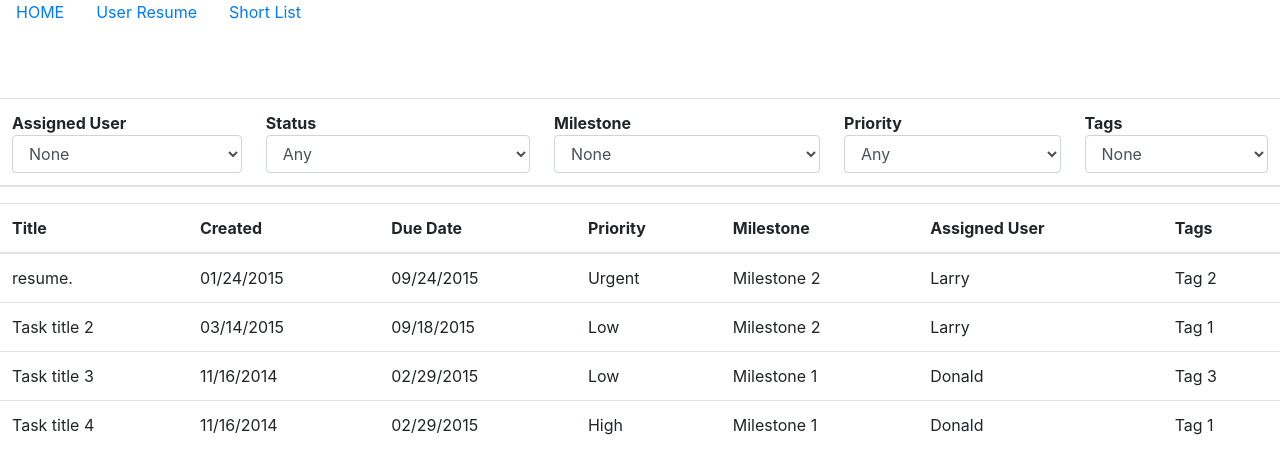
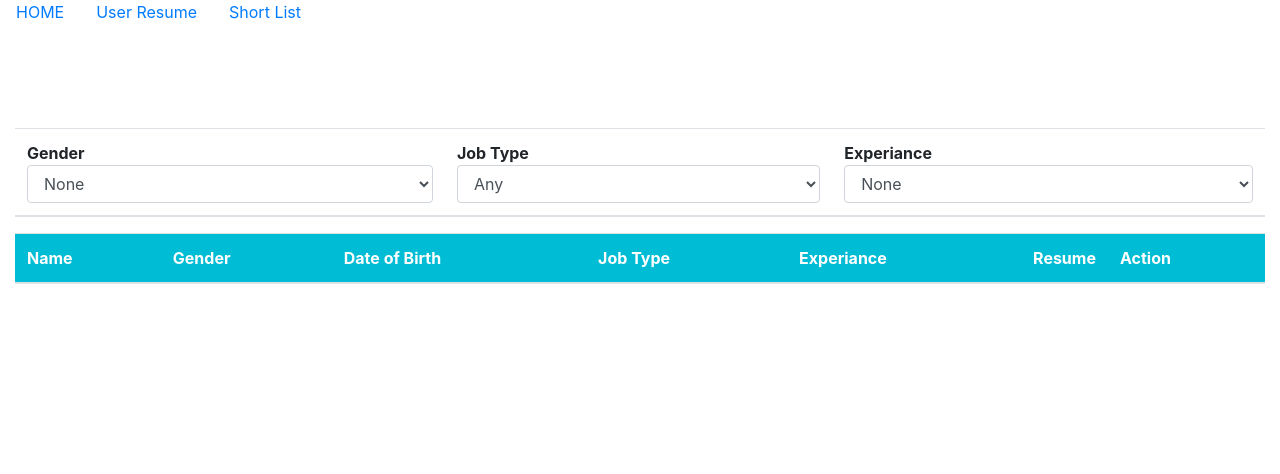
Before and after one commit to thanseefpp/Hackathon, a Django app: page /admin/user/ in a window 1280 px wide. Shown: the part 62-536 px from the top of the page. Run offline with Django 3.2, Linux system fonts and the light colour scheme; a user stored in the database is signed in; data comes from the database, SQL or seed files in the repository; both versions use the stored data as it was after the commit; lists and menus that the app fills with data are empty; some libraries are stand-ins or nearby versions.

Commit message:
complete userlist and shortlist

```diff
--- a/office/urls.py
+++ b/office/urls.py
@@ -6,5 +6,7 @@ urlpatterns = [
     path('adminlogout/',views.adminlogout,name='adminlogout'),
     path('admin/dashboard/',views.admindash,name='admindash'),
     path('admin/user/',views.userlist,name='userlist'),
-    path('admin//shortlist',views.shortlist,name='shortlist'),
+    path('admin/shortlist',views.shortlist,name='shortlist'),
+    path('approve/<int:id>/',views.approve,name='approve'),
+
 ]
--- a/office/views.py
+++ b/office/views.py
@@ -5,6 +5,7 @@ from django.contrib.auth.decorators import login_required
 from django.contrib.auth import authenticate, login, logout
 from django.contrib import messages
 from user.models import *
+from django.core.files import File
 # Create your views here.
 
 def adminlogin(request):
@@ -40,16 +41,26 @@ def adminlogout(request):
 
 def userlist(request):
     if request.user.is_superuser:
-        resume = Resumes.objects.all()
+        resume = Resumes.objects.filter(status='Pending')
 
         return render(request,'userlist.html',{'resume':resume})
     else:
         return redirect(adminlogin)
 
+
 def shortlist(request):
     if request.user.is_superuser:
-        resume = Resumes.objects.filter(status=1)
-
+        resume = Resumes.objects.filter(status='shortlist')
         return render(request,'shortlist.html',{'resume':resume})
     else:
         return redirect(adminlogin)
+
+
+def approve(request,id):
+    if request.user.is_superuser:
+        resume = Resumes.objects.get(id=id)
+        resume.status = 'shortlist'
+        resume.save()
+        return redirect(userlist)
+    else:
+        return redirect(adminlogin)
--- a/templates/userlist.html
+++ b/templates/userlist.html
@@ -3,53 +3,36 @@
 {% block content %}
 <!-- <link rel='stylesheet' href='https://netdna.bootstrapcdn.com/bootstrap/3.1.1/css/bootstrap.min.css'> -->
 <script src="https://cdnjs.cloudflare.com/ajax/libs/prefixfree/1.0.7/prefixfree.min.js"></script>
-<div style="padding-top: 50px;">
+<div style="padding-top: 80px;"></div>
 
+<div class="container-fluid">
+    <div >
 
         <table class="table">
           <thead>
             <tr class="filters">
-              <th>Assigned User
+              <th>Gender
                 <select id="assigned-user-filter" class="form-control">
                   <option>None</option>
-                  <option>John</option>
-                  <option>Rob</option>
-                  <option>Larry</option>
-                  <option>Donald</option>
-                  <option>Roger</option>
+                  {% for user in resume %}
+                  <option>{{user.gender_type}}</option>
+                    {% endfor %}
                 </select>
               </th>
-              <th>Status
+              <th>Job Type
                 <select id="status-filter" class="form-control">
                   <option>Any</option>
-                  <option>Not Started</option>
-                  <option>In Progress</option>
-                  <option>Completed</option>
+                  {% for i in resume %}
+                  <option>{{i.job_type}}</option>
+                {% endfor %}
                 </select>
               </th>
-              <th>Milestone
+              <th>Experiance
                 <select id="milestone-filter" class="form-control">
                   <option>None</option>
-                  <option>Milestone 1</option>
-                  <option>Milestone 2</option>
-                  <option>Milestone 3</option>
-                </select>
-              </th>
-              <th>Priority
-                <select id="priority-filter" class="form-control">
-                  <option>Any</option>
-                  <option>Low</option>
-                  <option>Medium</option>
-                  <option>High</option>
-                  <option>Urgent</option>
-                </select>
-              </th>
-              <th>Tags
-                <select id="tags-filter" class="form-control">
-                  <option>None</option>
-                  <option>Tag 1</option>
-                  <option>Tag 2</option>
-                  <option>Tag 3</option>
+                  {% for exp in resume %}
+                  <option>{{exp.year_of_experiance}}</option>
+                  {% endfor %}
                 </select>
               </th>
             </tr>
@@ -59,93 +42,54 @@
 
       <div class="panel panel-primary filterable">
         <table id="task-list-tbl" class="table">
-          <thead>
+          <thead style="background-color: #00bcd4; color: white;">
             <tr>
-              <th>Title</th>
-              <th>Created</th>
-              <th>Due Date</th>
-              <th>Priority</th>
-              <th>Milestone</th>
-              <th>Assigned User</th>
-              <th>Tags</th>
+              <th>Name</th>
+              <th>Gender</th>
+              <th>Date of Birth</th>
+              <th>Job Type</th>
+              <th>Experiance</th>
+              <th style="width:2px;">Resume</th>
+              <th>Action</th>
             </tr>
           </thead>
 
           <tbody>
-
+            {% for item in resume %}
             <tr id="task-1"
                 class="task-list-row"
-                data-task-id="1"
-                data-user="Larry"
-                data-status="In Progress"
-                data-milestone="Milestone 2"
-                data-priority="Urgent"
-                data-tags="Tag 2">
-
-              <td>resume.</td>
-              <td>01/24/2015</td>
-              <td>09/24/2015</td>
-              <td>Urgent</td>
-              <td>Milestone 2</td>
-              <td>Larry</td>
-              <td>Tag 2</td>
+                data-task-id="{{item.full_name}}"
+                data-user="{{item.gender_type}}"
+                data-status="{{item.job_type}}"
+                data-milestone="{{item.year_of_experiance}}">
+              <td>{{item.full_name}}</td>
+              <td>{{item.gender_type}}</td>
+              <td>{{item.dob|date:'Y-m-d'}}</td>
+              <td>{{item.job_type}}</td>
+              <td>{{item.year_of_experiance}}</td>
+              <td>
+                {% if item.resume %}
+                  <a href="{{item.resume.url}}">Resume</a>
+                {% endif %}
+                </td>
+              <td>
+                <div class="btn-group">
+                    <button type="button" class="btn btn-info">{{item.status}}</button>
+                    <button type="button" style="width: 2px;" class="btn btn-info dropdown-toggle dropdown-toggle-split" data-toggle="dropdown" aria-haspopup="true" aria-expanded="false">
+                      <!-- <span class="sr-only">Toggle Dropdown</span> -->
+                    </button>
+                    <div class="dropdown-menu">
+                      <a class="dropdown-item" href="{% url 'approve' item.id %}">Shortlist</a>
+                    </div>
+                  </div>
+              </td>
             </tr>
-
-            <tr id="task-2"
-                class="task-list-row"
-                data-task-id="2"
-                data-user="Larry"
-                data-status="Not Started"
-                data-milestone="Milestone 2"
-                data-priority="Low"
-                data-tags="Tag 1">
-              <td>Task title 2</td>
-              <td>03/14/2015</td>
-              <td>09/18/2015</td>
-              <td>Low</td>
-              <td>Milestone 2</td>
-              <td>Larry</td>
-              <td>Tag 1</td>
-            </tr>
-
-            <tr id="task-3"
-                class="task-list-row"
-                data-task-id="3"
-                data-user="Donald"
-                data-status="Not Started"
-                data-milestone="Milestone 1"
-                data-priority="Low"
-                data-tags="Tag 3">
-              <td>Task title 3</td>
-              <td>11/16/2014</td>
-              <td>02/29/2015</td>
-              <td>Low</td>
-              <td>Milestone 1</td>
-              <td>Donald</td>
-              <td>Tag 3</td>
-            </tr>
-
-
-            <tr id="task-4"
-                class="task-list-row"
-                data-task-id="4"
-                data-user="Donald"
-                data-status="Completed"
-                data-milestone="Milestone 1"
-                data-priority="High"
-                data-tags="Tag 1">
-              <td>Task title 4</td>
-              <td>11/16/2014</td>
-              <td>02/29/2015</td>
-              <td>High</td>
-              <td>Milestone 1</td>
-              <td>Donald</td>
-              <td>Tag 1</td>
-            </tr>
+            {% endfor %}
           </tbody>
         </table>
       </div>
 
+</div>
 </div>
 
   <!-- script table -->
--- a/user/models.py
+++ b/user/models.py
@@ -12,7 +12,7 @@ class Resumes(models.Model):
     gender_type = models.CharField(max_length =200,null=True)
     notice_period = models.IntegerField(default=0,null=True,blank=True)
     expected_salary = models.IntegerField(default=0,null=True,blank=True)
-    status = models.IntegerField(default=0,null=True,blank=True)
+    status = models.CharField(default='Pending',max_length =200,null=True)
     created_at = models.DateTimeField(auto_now_add=True)
 
     def __str__(self):
```
Also changed, not shown: templates/shortlist.html (+43 -62 lines), db.sqlite3, user/migrations/0002_auto_20201024_0635.py (added), 3 other files.
